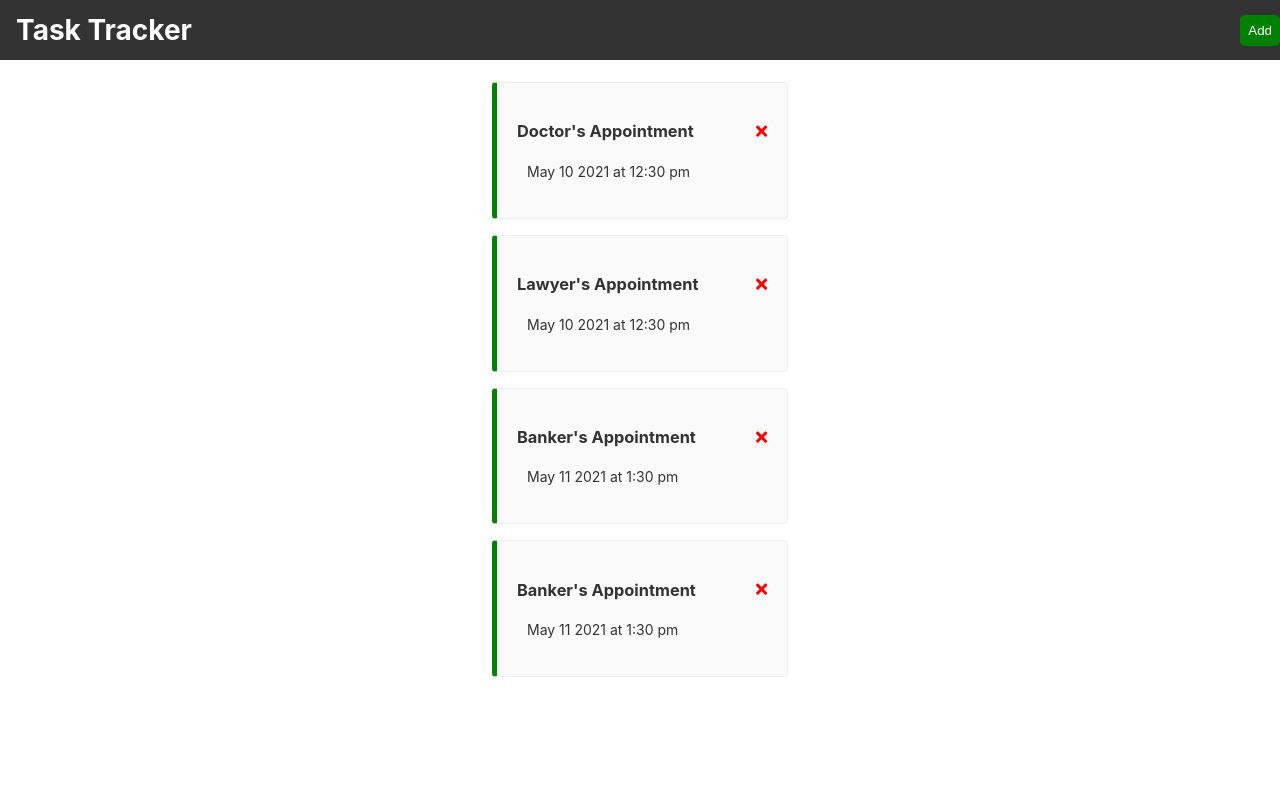
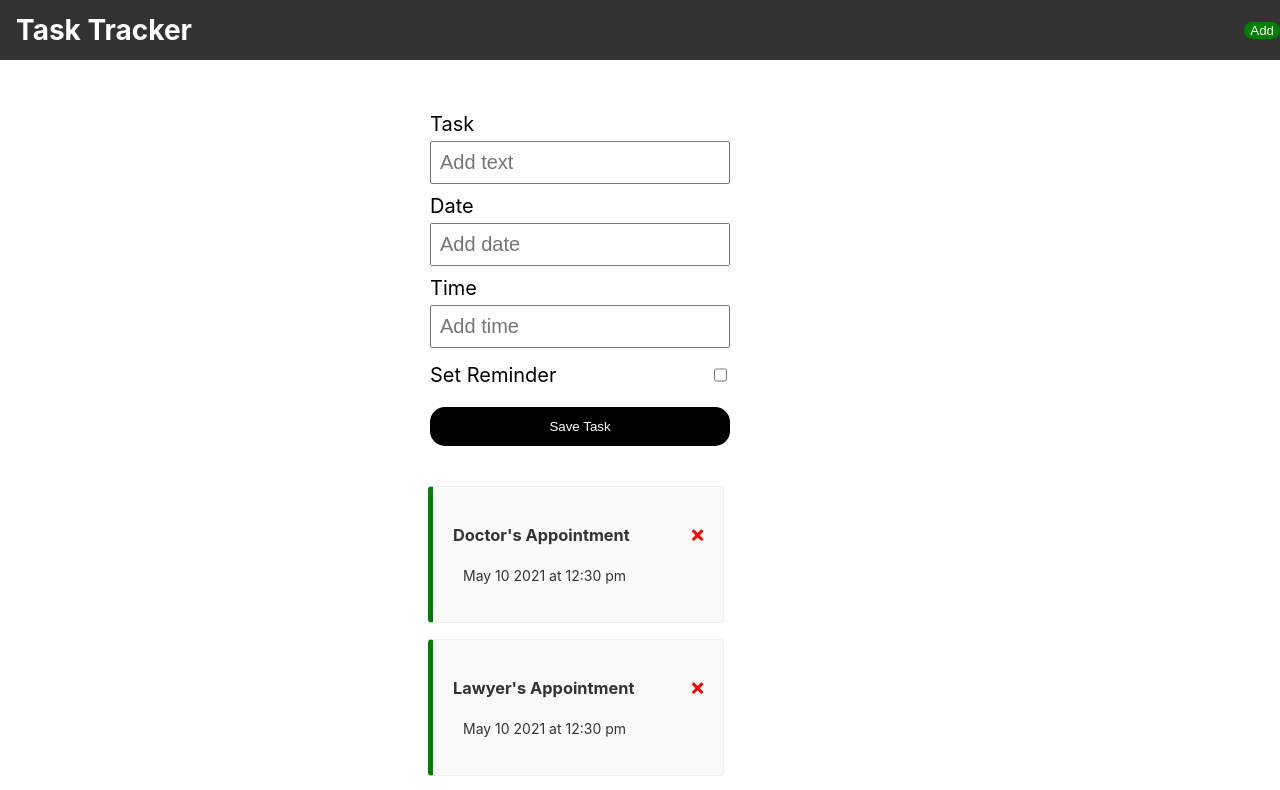
Before and after one commit to datgerhardt/task-tracker, an Angular app: page / in a window 1280 px wide. Shown: the top 790 px of the page. Built offline with nearby package versions, Linux system fonts and the light colour scheme; data requests are answered from the project's data file.

Commit message:
styled the formes

```diff
--- /dev/null
+++ b/src/app/component/add-task/add-task.component.css
@@ -0,0 +1,58 @@
+.form-container{
+    width: 400px;
+    margin: 20px;
+    margin-left: 0;
+    padding: 10px;
+    color: black;
+}
+
+.form-control {
+    width: 100%;
+    margin-bottom: 10px;
+}
+
+.form-control label {
+    margin-bottom: 5px;
+    display: block;
+    font-size: 1.25rem;
+    font-style:bold;
+}
+
+.reminder {
+    margin-bottom: 5px;
+}
+.button{
+    width: 75%;
+    margin-top: 15px;
+    border: 2px solid black;
+    border-radius: 15px;
+    padding: 10px;
+    background-color: black;
+    color: white;
+    align-items: center;
+}
+
+.form-control .input {
+    width: 70%;
+    padding: 8px;
+    font-size: 1.25rem;
+}
+
+.button:hover{
+    margin-top: 20px;
+    border: 2px solid black;
+    border-radius: 15px;
+    padding: 10px;
+    background-color: white;
+    color: black;
+}
+
+.reminder {
+    width: 75%;
+    padding-top: 5px;
+    margin-top: 10px;
+    margin-bottom: 5px;
+    display: flex;
+    font-size: 1.25rem;
+    justify-content: space-between;
+}
--- /dev/null
+++ b/src/app/component/add-task/add-task.component.html
@@ -0,0 +1,24 @@
+<form class="form-container">
+    <div class="form-control">
+        <label for="text">Task</label>
+        <input type="text" name="text" id="text" placeholder="Add text" class="input"/>
+    </div>
+
+    <div class="form-control">
+        <label for="date">Date</label>
+        <input type="text" name="date" id="date" placeholder="Add date" class="input"/>
+    </div>
+
+    <div class="form-control">
+        <label for="time">Time</label>
+        <input type="text" name="time" id="time" placeholder="Add time" class="input"/>
+    </div>
+
+    <div class="reminder">
+        <label for="reminder">Set Reminder</label>
+        <input type="checkbox" name="reminder" id="reminder" />
+    </div>
+    <div class="form-control">
+    <input type="submit" value="Save Task" class="button"  />
+    </div>
+</form>
--- /dev/null
+++ b/src/app/component/add-task/add-task.component.ts
@@ -0,0 +1,15 @@
+import { Component, OnInit } from '@angular/core';
+
+@Component({
+  selector: 'app-add-task',
+  templateUrl: './add-task.component.html',
+  styleUrls: ['./add-task.component.css']
+})
+export class AddTaskComponent implements OnInit {
+
+  constructor() { }
+
+  ngOnInit(): void {
+  }
+
+}
--- a/src/app/component/button/button.component.css
+++ b/src/app/component/button/button.component.css
@@ -1,13 +1,14 @@
 button {
-background: none;
-border: none;
-color: white;
-padding: 0.5rem;
-border-radius: 15%;
-margin: 0, 20px;
+    border: none;
+    color: white;
+    padding: 30px, 20px;
+    border-radius: 25px;
+    margin: 0, 20px;
 }
 
 button:hover {
     background-color: white;
     border: 2px solid white;
 }
+
+/* TODO: style button better */
--- a/src/app/component/task-item/task-item.component.html
+++ b/src/app/component/task-item/task-item.component.html
@@ -10,5 +10,3 @@
         {{task.date}} at <span>  {{task.time}} </span>
     </p>
 </div>
-
-<!-- TODO: Add the faTime using fontAweasomes -->
--- a/src/app/component/tasks/tasks.component.html
+++ b/src/app/component/tasks/tasks.component.html
@@ -1,9 +1,11 @@
+
+<app-add-task></app-add-task>
+
 <app-task-item
     *ngFor="let task of tasks"
     [task]="task"
     (onDeleteTask)="deleteTask(task)"
-    (onToggleReminder)="toggleReminder(task)"
-    >
+    (onToggleReminder)="toggleReminder(task)">
 
     {{task.text}}
 
--- a/src/app/services/task.service.ts
+++ b/src/app/services/task.service.ts
@@ -26,15 +26,13 @@ export class TaskService {
   deleteTask(task: TaskInterface): Observable<TaskInterface>{
     const url = `${this.apiUrl}/${task.id}`;
     return this.http.delete<TaskInterface>(url);
-
   }
 
   updateTaskReminder(task: TaskInterface): Observable<TaskInterface>{
 
     const url = `${this.apiUrl}/${task.id}`;
-    console.log("UPDATE FUNC: ",task)
+    console.log("UPDATE FUNC: ",task) // TODO: Fix the update bug
     return this.http.put<TaskInterface>(url, task, httpOptions);
-
   }
 
 }
```
Also changed, not shown: src/app/app.module.ts (+5 -2 lines), 1 other file (tests, documents, lock files or other folders).
